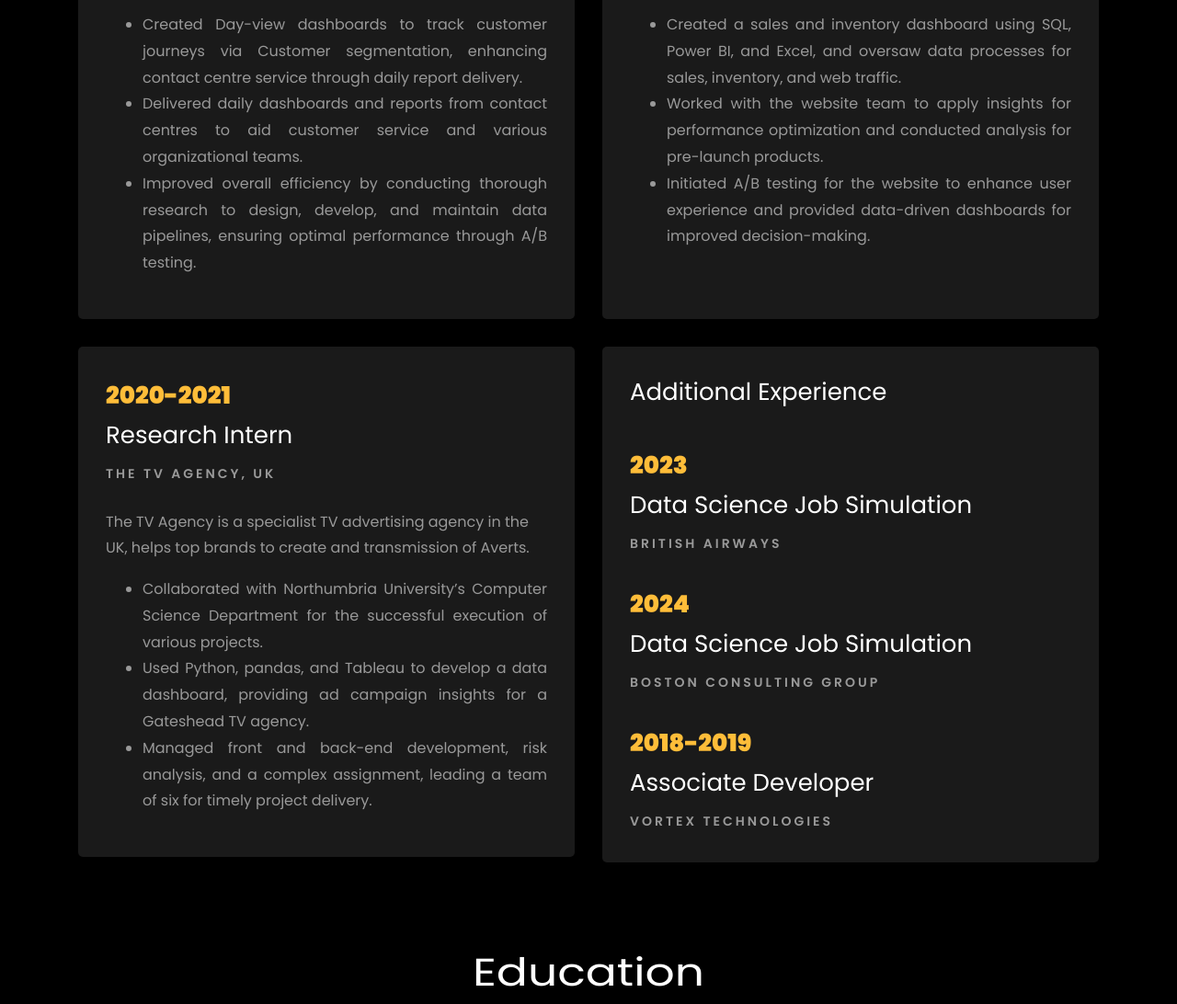
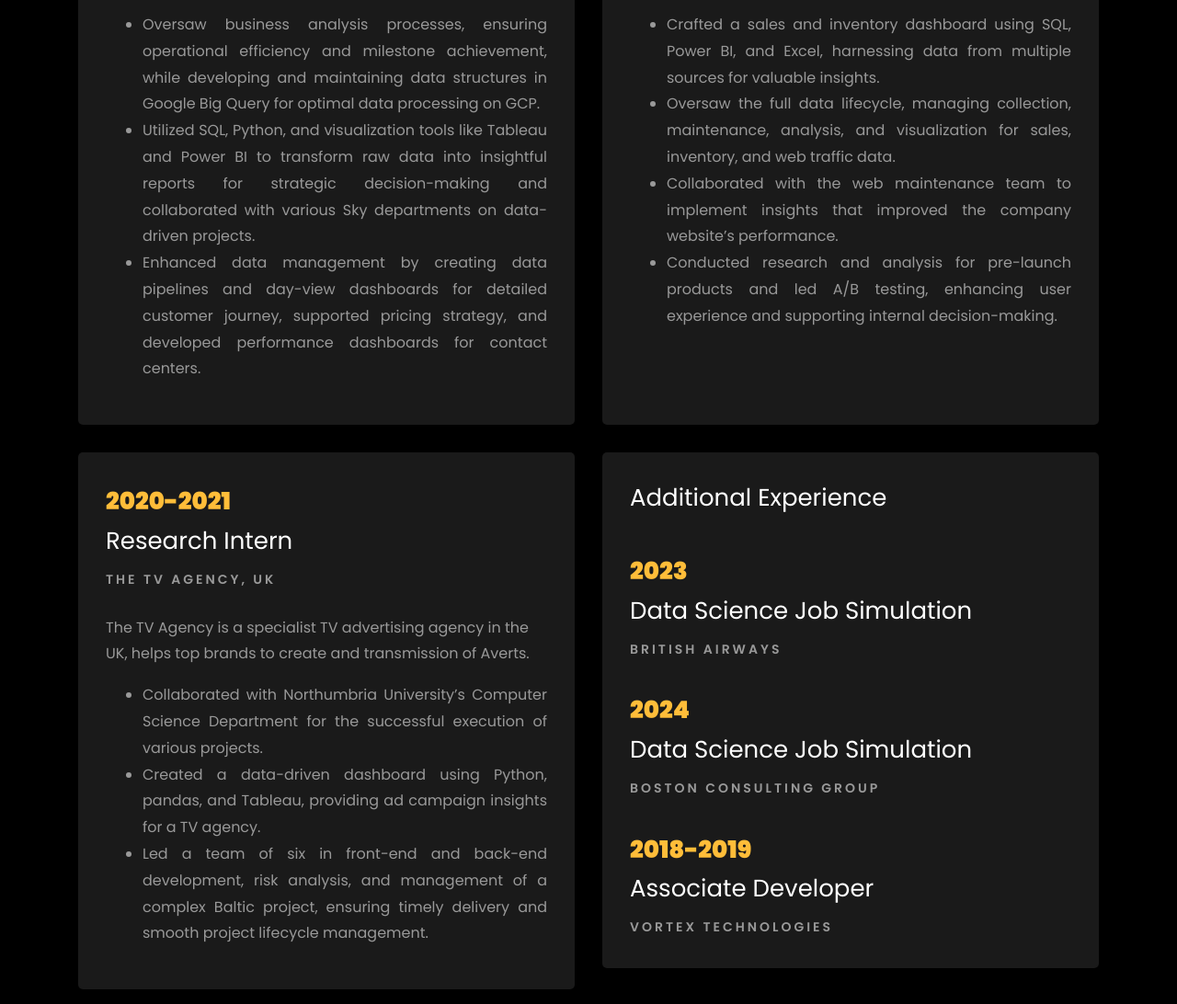
Before and after one commit to HarshaEadara/harshaeadara.github.io, a plain HTML site: page index.html in a window 1280 px wide. Shown: the part 2324-3416 px from the top of the page at 92% size. Drawn offline with Linux system fonts and the light colour scheme; files whose address does not match are found by name.

Commit message:
Update index.html

```diff
--- a/index.html
+++ b/index.html
@@ -338,9 +338,9 @@
 						<span class="position">Sky UK</span>
 						<p class="mt-4">Sky UK is one of Europe's leading media and entertainment company with over 31K+ professionals globally.
 							<ul>
-								<li style="text-align: justify;">Created Day-view dashboards to track customer journeys via Customer segmentation, enhancing contact centre service through daily report delivery.</li>
-								<li style="text-align: justify;">Delivered daily dashboards and reports from contact centres to aid customer service and various organizational teams.</li>
-								<li style="text-align: justify;">Improved overall efficiency by conducting thorough research to design, develop, and maintain data pipelines, ensuring optimal performance through A/B testing.</li>
+								<li style="text-align: justify;">Oversaw business analysis processes, ensuring operational efficiency and milestone achievement, while developing and maintaining data structures in Google Big Query for optimal data processing on GCP.</li>
+								<li style="text-align: justify;">Utilized SQL, Python, and visualization tools like Tableau and Power BI to transform raw data into insightful reports for strategic decision-making and collaborated with various Sky departments on data-driven projects.</li>
+								<li style="text-align: justify;">Enhanced data management by creating data pipelines and day-view dashboards for detailed customer journey, supported pricing strategy, and developed performance dashboards for contact centers.</li>
 							</ul>
 						</p>
 					</div>
@@ -354,9 +354,12 @@
 						<span class="position">TreeFive Clothing, UK(Remote)</span>
 						<p class="mt-4">Treefive Clothing is a lifestyle and Clothing company, works with a goal of producing Eco-friendly fashion products.
 							<ul>
-								<li style="text-align: justify;">Created a sales and inventory dashboard using SQL, Power BI, and Excel, and oversaw data processes for sales, inventory, and web traffic.</li>
-								<li style="text-align: justify;">Worked with the website team to apply insights for performance optimization and conducted analysis for pre-launch products.</li>
-								<li style="text-align: justify;">Initiated A/B testing for the website to enhance user experience and provided data-driven dashboards for improved decision-making.</li>
+								<li style="text-align: justify;">Crafted a sales and inventory dashboard using SQL, Power BI, and Excel, harnessing data from multiple sources for valuable insights.</li>
+								<li style="text-align: justify;">Oversaw the full data lifecycle, managing collection, maintenance, analysis, and visualization for sales, inventory, and web traffic data.</li>
+								<li style="text-align: justify;">Collaborated with the web maintenance team to implement insights that improved the company website’s performance.</li>
+								<li style="text-align: justify;">Conducted research and analysis for pre-launch products and led A/B testing, enhancing user experience and supporting internal decision-making.
+								</li>
+								<br>
 							    <br>
 							</ul>
 						</p>
@@ -371,8 +374,8 @@
 						<p class="mt-4">The TV Agency is a specialist TV advertising agency in the UK, helps top brands to create and transmission of Averts.
 							<ul>
 								<li style="text-align: justify;">Collaborated with Northumbria University’s Computer Science Department for the successful execution of various projects.</li>
-								<li style="text-align: justify;">Used Python, pandas, and Tableau to develop a data dashboard, providing ad campaign insights for a Gateshead TV agency.</li>
-								<li style="text-align: justify;">Managed front and back-end development, risk analysis, and a complex assignment, leading a team of six for timely project delivery.</li>
+								<li style="text-align: justify;">Created a data-driven dashboard using Python, pandas, and Tableau, providing ad campaign insights for a TV agency.</li>
+								<li style="text-align: justify;">Led a team of six in front-end and back-end development, risk analysis, and management of a complex Baltic project, ensuring timely delivery and smooth project lifecycle management.</li>
 							</ul>
 						</p>
 
@@ -644,10 +647,10 @@
           <div class="col-md-6 col-lg-3 d-flex ftco-animate">
           	<div class="align-self-stretch box p-4 text-center">
           		<div class="icon d-flex align-items-center justify-content-center">
-					<a href="https://drive.google.com/file/d/1yrx0B_dvN8_YEdotNeSeOB_4eF2xuODk/view?usp=sharing"><span class="icon-globe"></span></a>
+					<a href="https://drive.google.com/file/d/1Xl9xy8csyAJa1PV89DDNWurD_cdOhWsN/view?usp=sharing"><span class="icon-globe"></span></a>
           		</div>
           		<h3 class="mb-4">Download Resume</h3>
-	            <p><a href="https://drive.google.com/file/d/1yrx0B_dvN8_YEdotNeSeOB_4eF2xuODk/view?usp=sharing">Resume/CV</a></p>
+	            <p><a href="https://drive.google.com/file/d/1Xl9xy8csyAJa1PV89DDNWurD_cdOhWsN/view?usp=sharing">Resume/CV</a></p>
 	          </div>
           </div>
 
```
